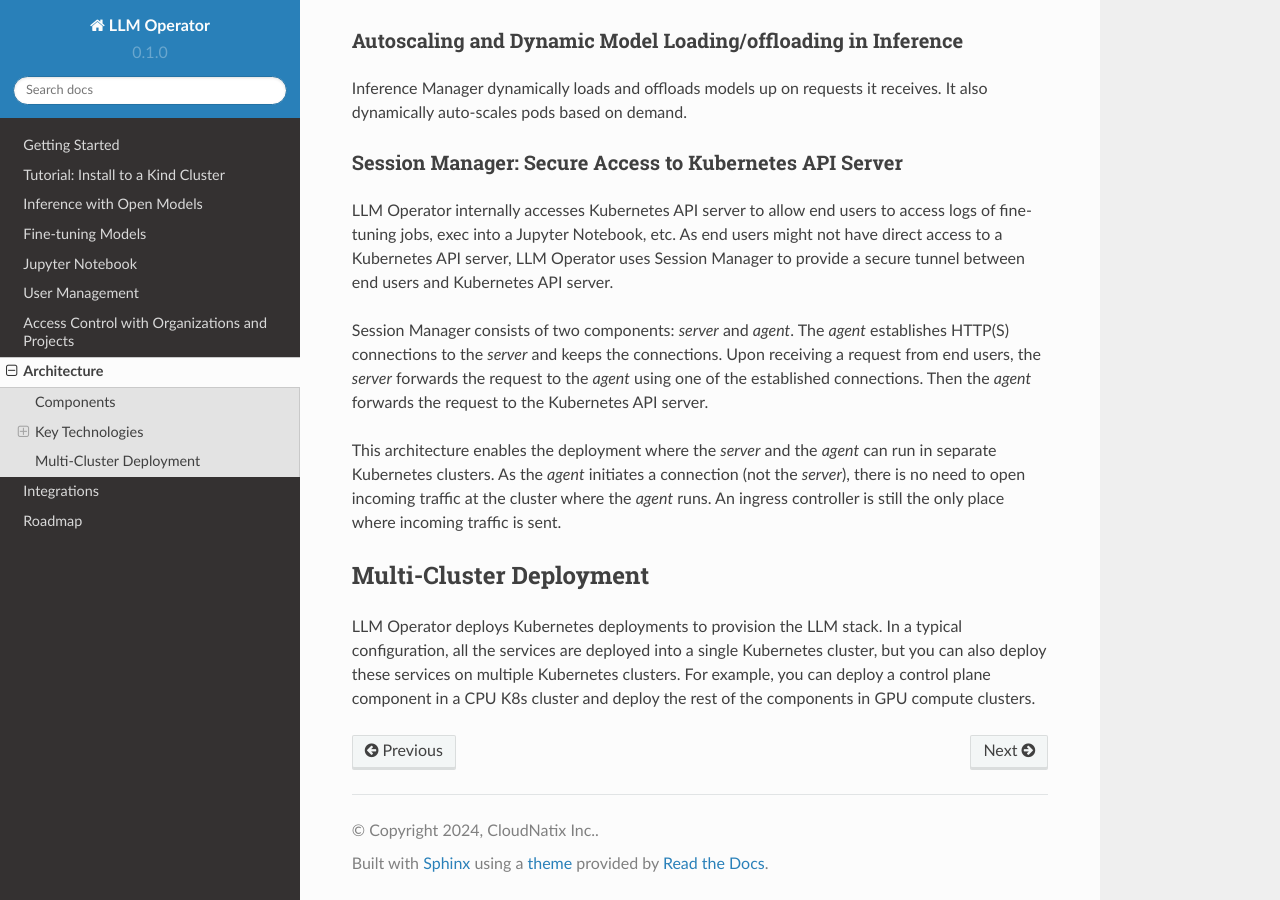
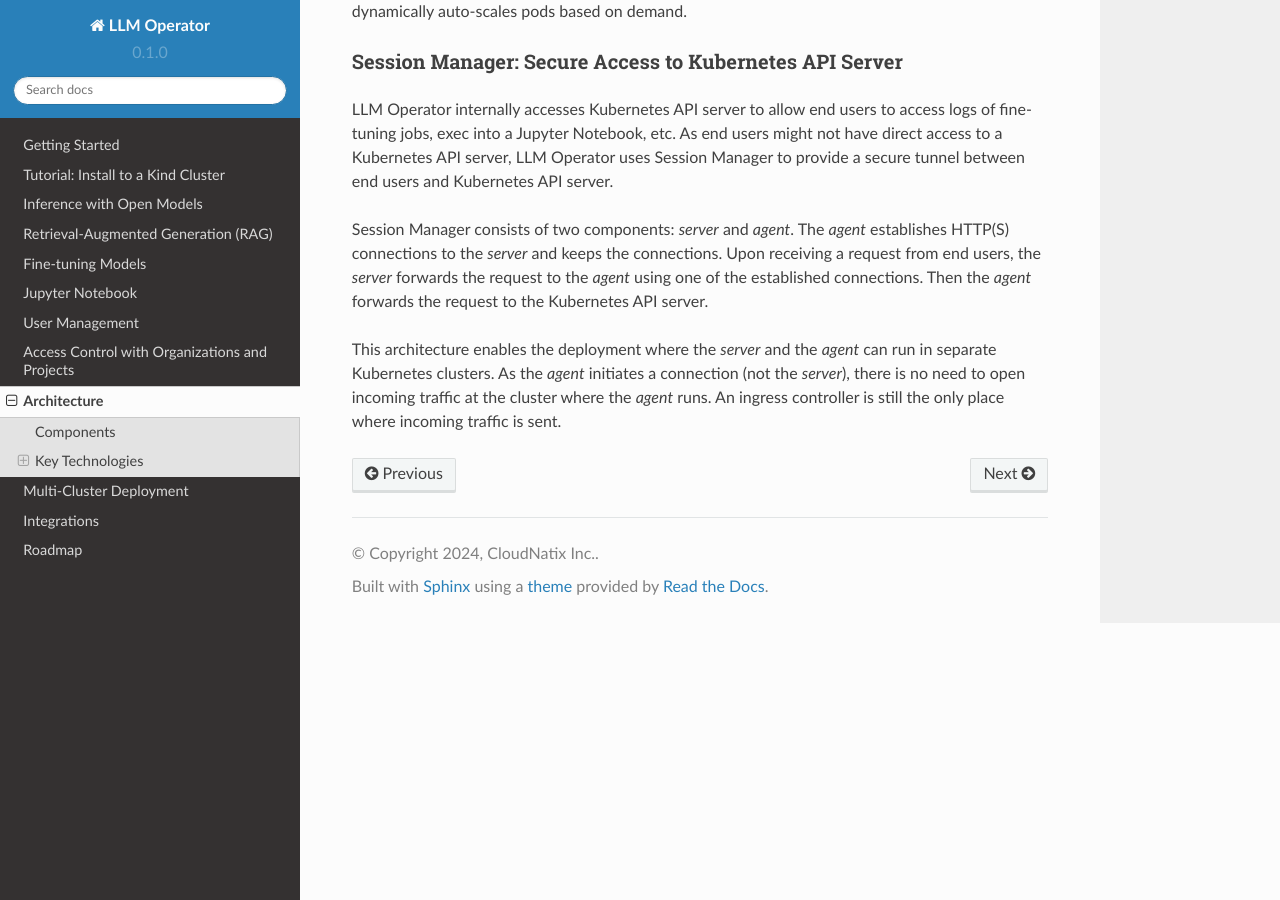
Before and after one commit to llm-operator/docs, a Sphinx documentation site: the page built from docs/source/architecture.rst, in a window 1280 px wide and 900 px high, scrolled down 1365 px. Built offline with Sphinx 7.4.7 and the Read the Docs theme 2.0.0, drawn with Linux system fonts in a browser that asks for light colours; some of the changed text lies outside the part shown.

Commit message:
Add stub pages for RAG and multi-cluster deployment (#62)

```diff
--- a/docs/source/architecture.rst
+++ b/docs/source/architecture.rst
@@ -1,9 +1,5 @@
 Architecture
 ============
-
-.. note::
-
-   Work-in-progress.
 
 Components
 ----------
@@ -68,14 +64,3 @@ to the `agent` using one of the established connections. Then the `agent` forwar
 This architecture enables the deployment where the `server` and the `agent` can run in separate Kubernetes clusters. As
 the `agent` initiates a connection (not the `server`), there is no need to open incoming traffic at the cluster where the `agent` runs.
 An ingress controller is still the only place where incoming traffic is sent.
-
-
-Multi-Cluster Deployment
-------------------------
-
-LLM Operator deploys Kubernetes deployments to provision the LLM
-stack. In a typical configuration, all the services are deployed into
-a single Kubernetes cluster, but you can also deploy these services on
-multiple Kubernetes clusters. For example, you can deploy a control
-plane component in a CPU K8s cluster and deploy the rest of the
-components in GPU compute clusters.
--- a/docs/source/index.rst
+++ b/docs/source/index.rst
@@ -43,10 +43,12 @@ Contents
    getting_started
    tutorial
    inference
+   rag
    fine_tuning
    jupyter_notebook
    user_management
    access_control
    architecture
+   multi_cluster_deployment
    integrations
    roadmap
--- /dev/null
+++ b/docs/source/rag.rst
@@ -0,0 +1,6 @@
+Retrieval-Augmented Generation (RAG)
+====================================
+
+.. note::
+
+   Work-in-progress.
```
Also changed, not shown: docs/source/multi_cluster_deployment.rst (added, +13 -0 lines).
